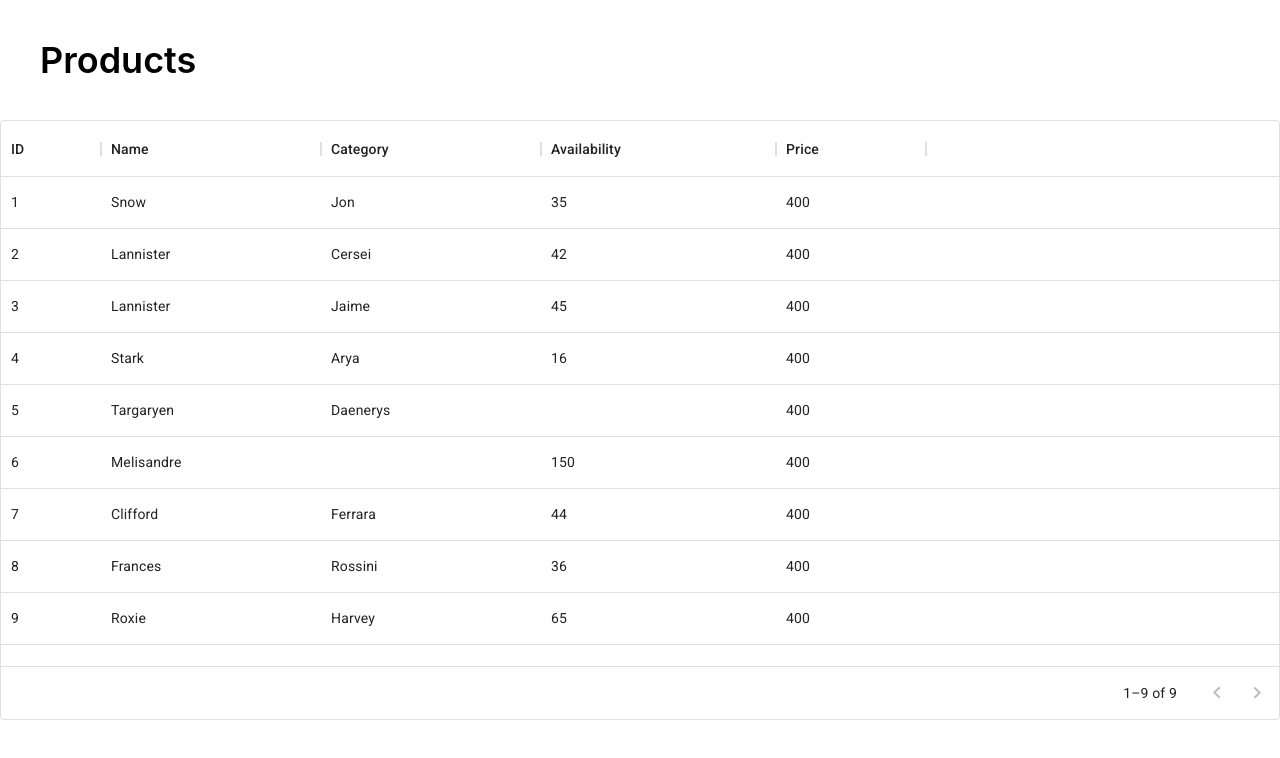
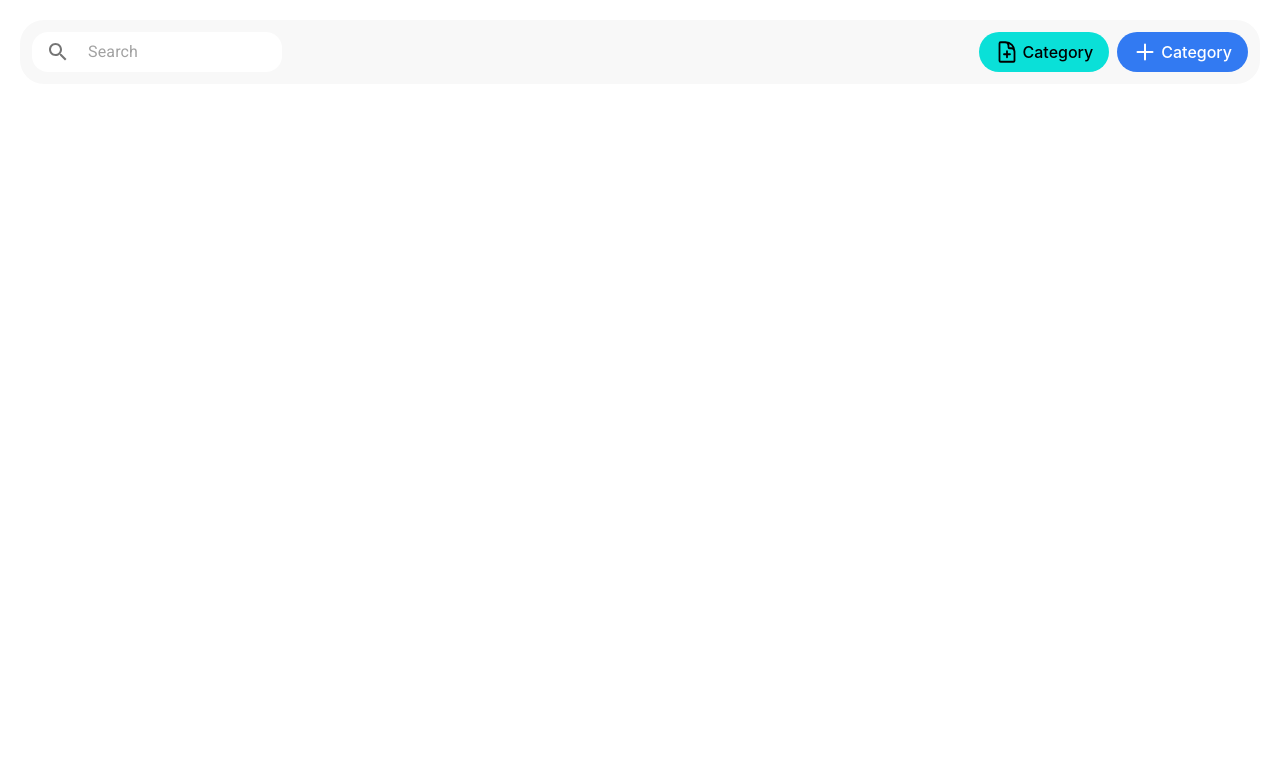
Before and after one commit to Nanogorithm/stockary-webapp, a React (Create React App) app: page / in a window 1280 px wide. Shown: the top 758 px of the page. Built offline with nearby package versions, Linux system fonts and the light colour scheme.

Commit message:
Search Bar Done

```diff
--- a/package.json
+++ b/package.json
@@ -7,6 +7,7 @@
     "@emotion/styled": "^11.10.5",
     "@fontsource/roboto": "^4.5.8",
     "@heroicons/react": "^2.0.13",
+    "@mui/icons-material": "^5.10.16",
     "@mui/material": "^5.10.16",
     "@mui/x-data-grid": "^5.17.14",
     "@testing-library/jest-dom": "^5.16.5",
--- a/src/App.js
+++ b/src/App.js
@@ -2,13 +2,15 @@
 import "./App.css";
 import Drawer from "./Pages/Components/Drawer/Drawer";
 import Orders from "./Pages/Components/Orders/Orders";
+import ProductBar from "./Pages/Components/Products/ProductBar";
 import Products from "./Pages/Components/Products/Products";
 
 function App() {
   return (
     <div className="App">
+      <ProductBar></ProductBar>
       {/* <Orders></Orders> */}
-      <Products></Products>
+      {/* <Products></Products> */}
     </div>
   );
 }
--- /dev/null
+++ b/src/Pages/Components/Products/ProductBar.js
@@ -0,0 +1,81 @@
+import React from "react";
+import Icon from "@mui/material/Icon";
+import Paper from "@mui/material/Paper";
+import InputBase from "@mui/material/InputBase";
+import Divider from "@mui/material/Divider";
+import IconButton from "@mui/material/IconButton";
+import MenuIcon from "@mui/icons-material/Menu";
+import SearchIcon from "@mui/icons-material/Search";
+import DirectionsIcon from "@mui/icons-material/Directions";
+import { TextField } from "@mui/material";
+
+const ProductBar = () => {
+  return (
+    <div className="bg-light rounded-3xl m-5 p-3 flex">
+      {/* Search Button */}
+      <div className="flex-1">
+        <Paper
+          className="rounded-2xl shadow-none align-middle"
+          component="form"
+          sx={{
+            p: "2px 4px",
+            display: "flex",
+            alignItems: "center",
+            height: 40,
+            width: 250,
+          }}
+        >
+          <IconButton type="button" sx={{ p: "10px" }} aria-label="search">
+            <SearchIcon />
+          </IconButton>
+          <InputBase
+            sx={{ ml: 1, flex: 1 }}
+            placeholder="Search "
+            inputProps={{ "aria-label": "Search Products" }}
+          />
+        </Paper>
+      </div>
+      {/* Category */}
+      <div className="flex-2">
+        <button className="flex bg-secondary hover:bg-secondaryHover rounded-full px-4 py-2">
+          <svg
+            xmlns="http://www.w3.org/2000/svg"
+            fill="none"
+            viewBox="0 0 24 24"
+            strokeWidth={1.8}
+            stroke="currentColor"
+            className="w-6 h-6 mr-1"
+          >
+            <path
+              strokeLinecap="round"
+              strokeLinejoin="round"
+              d="M19.5 14.25v-2.625a3.375 3.375 0 00-3.375-3.375h-1.5A1.125 1.125 0 0113.5 7.125v-1.5a3.375 3.375 0 00-3.375-3.375H8.25m3.75 9v6m3-3H9m1.5-12H5.625c-.621 0-1.125.504-1.125 1.125v17.25c0 .621.504 1.125 1.125 1.125h12.75c.621 0 1.125-.504 1.125-1.125V11.25a9 9 0 00-9-9z"
+            />
+          </svg>
+          <p className="font-medium">Category</p>
+        </button>
+      </div>
+      <div className="flex-2 ml-2 text-teal-500">
+        <button className="flex text-white bg-primary rounded-full px-4 py-2">
+          <svg
+            xmlns="http://www.w3.org/2000/svg"
+            fill="none"
+            viewBox="0 0 24 24"
+            strokeWidth={2}
+            stroke="white"
+            className="w-6 h-6 mr-1"
+          >
+            <path
+              strokeLinecap="round"
+              strokeLinejoin="round"
+              d="M12 4.5v15m7.5-7.5h-15"
+            />
+          </svg>
+          <p className="font-medium text-white">Category</p>
+        </button>
+      </div>
+    </div>
+  );
+};
+
+export default ProductBar;
--- a/src/Pages/Components/Products/Products.js
+++ b/src/Pages/Components/Products/Products.js
@@ -1,5 +1,6 @@
 import React from "react";
 import { DataGrid } from "@mui/x-data-grid";
+import ProductBar from "./ProductBar";
 
 const columns  = [
   { field: "id", headerName: "ID", width: 100,  },
@@ -31,6 +32,10 @@ const Products = () => {
       <div>
       <h2 className="text-4xl font-semibold text-left m-10">Products</h2>
       </div>
+      {/* Bar */}
+      <div>
+        {/* <ProductBar></ProductBar> */}
+      </div>
       {/* Table */}
       <div>
       <div style={{ height: 600, width: "100%" }}>
--- a/tailwind.config.js
+++ b/tailwind.config.js
@@ -5,6 +5,15 @@ module.exports = {
   ],
   important: "#root",
   theme: {
+    colors: {
+      'primary': '#327AF2',
+      'secondary': '#0AE0D8',
+      'light': '#F8F8F8',
+      'secondaryHover': '#0CD6CE',
+      'primaryHover': '#1D65DC',
+      'dark': '#1F1F1F',
+      'white': '#FFFFFF',
+    },
     extend: {},
   },
   plugins: [],
```
Also changed, not shown: 1 other file (tests, documents, lock files or other folders).
